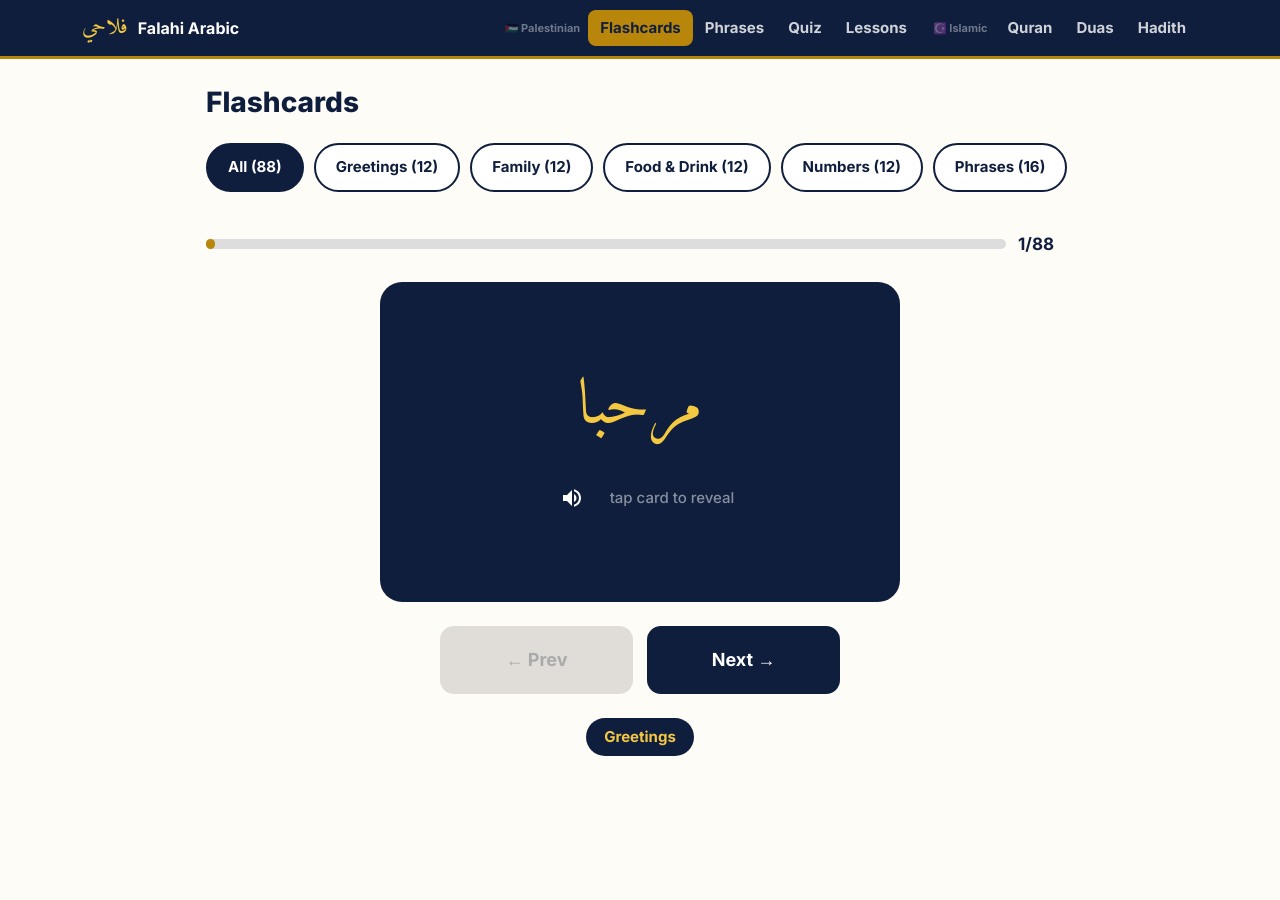
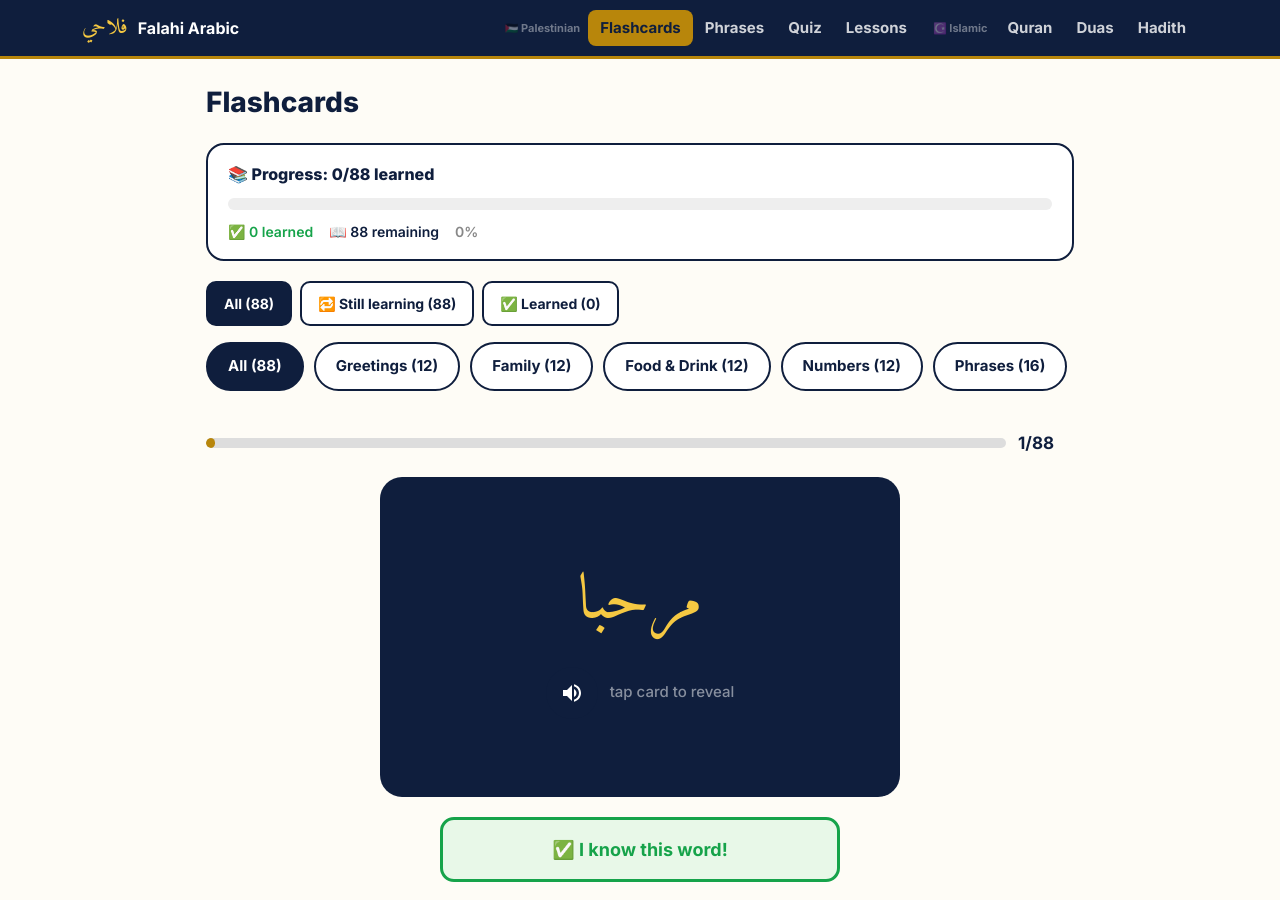
Before and after one commit to JaberSE09/falahi-arabic, a Next.js app: page /flashcards in a window 1280 px wide. Shown: the top 900 px of the page. Before the commit the page ends 804 px from the top, so only its background shows below. Built offline with nearby package versions, Linux system fonts and the light colour scheme.

Commit message:
feat: learned/unlearned tracking on flashcards — filter tabs, progress bar, persistent localStorage, auto-advance on mark

```diff
--- a/src/app/flashcards/page.tsx
+++ b/src/app/flashcards/page.tsx
@@ -1,26 +1,81 @@
 "use client";
-import { useState } from "react";
+import { useState, useEffect, useCallback } from "react";
 import { vocabulary, categories, Word } from "@/lib/vocabulary";
 import SpeakButton from "@/components/SpeakButton";
 
-function FlashCard({ word, onNext, onPrev, index, total }: {
-  word: Word; onNext: () => void; onPrev: () => void; index: number; total: number;
+// ─── Persistence ─────────────────────────────────────────────────────────────
+const STORAGE_KEY = "falahi_learned_v1";
+
+function loadLearned(): Set<string> {
+  if (typeof window === "undefined") return new Set();
+  try {
+    const raw = localStorage.getItem(STORAGE_KEY);
+    if (raw) return new Set(JSON.parse(raw) as string[]);
+  } catch { /* ignore */ }
+  return new Set();
+}
+
+function saveLearned(ids: Set<string>) {
+  try {
+    localStorage.setItem(STORAGE_KEY, JSON.stringify([...ids]));
+  } catch { /* ignore */ }
+}
+
+type FilterMode = "all" | "unlearned" | "learned";
+
+// ─── FlashCard ────────────────────────────────────────────────────────────────
+function FlashCard({
+  word, index, total, isLearned,
+  onMarkLearned, onMarkUnlearned, onNext, onPrev,
+}: {
+  word: Word; index: number; total: number; isLearned: boolean;
+  onMarkLearned: () => void; onMarkUnlearned: () => void;
+  onNext: () => void; onPrev: () => void;
 }) {
   const [flipped, setFlipped] = useState(false);
+
   const next = () => { setFlipped(false); setTimeout(onNext, 150); };
   const prev = () => { setFlipped(false); setTimeout(onPrev, 150); };
 
+  const handleMark = () => {
+    if (isLearned) {
+      onMarkUnlearned();
+    } else {
+      onMarkLearned();
+      setTimeout(() => { setFlipped(false); setTimeout(onNext, 150); }, 350);
+    }
+  };
+
   return (
-    <div style={{ display: "flex", flexDirection: "column", alignItems: "center", gap: 24 }}>
-      {/* Progress */}
+    <div style={{ display: "flex", flexDirection: "column", alignItems: "center", gap: 20 }}>
+
+      {/* Progress bar */}
       <div style={{ width: "100%", display: "flex", alignItems: "center", gap: 12 }}>
-        <div style={{ flex: 1, height: 10, borderRadius: 99, background: "#ddd" }}>
-          <div style={{ height: 10, borderRadius: 99, background: "var(--gold)", width: `${((index+1)/total)*100}%`, transition: "width 0.3s" }} />
+        <div style={{ flex: 1, height: 10, borderRadius: 99, background: "#ddd", overflow: "hidden" }}>
+          <div style={{
+            height: 10, borderRadius: 99,
+            background: isLearned ? "#4ade80" : "var(--gold)",
+            width: `${((index + 1) / total) * 100}%`,
+            transition: "width 0.3s",
+          }} />
         </div>
-        <span style={{ fontSize: 17, fontWeight: 700, color: "var(--navy)", minWidth: 56 }}>{index+1}/{total}</span>
+        <span style={{ fontSize: 17, fontWeight: 700, color: "var(--navy)", minWidth: 56 }}>
+          {index + 1}/{total}
+        </span>
       </div>
 
-      {/* Card */}
+      {/* Learned badge */}
+      {isLearned && (
+        <div style={{
+          display: "flex", alignItems: "center", gap: 6,
+          background: "rgba(74,222,128,0.12)", border: "2px solid #4ade80",
+          borderRadius: 99, padding: "5px 16px", fontSize: 15, fontWeight: 700, color: "#16a34a",
+        }}>
+          ✅ You know this word!
+        </div>
+      )}
+
+      {/* Flip card — PR #1 fix: ignore clicks on SpeakButton */}
       <div
         onClick={(e) => {
           if (e.target instanceof Element && e.target.closest("button")) return;
@@ -28,78 +83,268 @@ function FlashCard({ word, onNext, onPrev, index, total }: {
         }}
         style={{ width: "100%", maxWidth: 520, height: "min(320px, 60vw)", perspective: 1000, cursor: "pointer" }}
       >
-        <div style={{ position: "relative", width: "100%", height: "100%", transformStyle: "preserve-3d", transition: "transform 0.55s", transform: flipped ? "rotateY(180deg)" : "rotateY(0deg)" }}>
+        <div style={{
+          position: "relative", width: "100%", height: "100%",
+          transformStyle: "preserve-3d",
+          transition: "transform 0.55s",
+          transform: flipped ? "rotateY(180deg)" : "rotateY(0deg)",
+        }}>
           {/* Front */}
-          <div style={{ position: "absolute", inset: 0, backfaceVisibility: "hidden", borderRadius: 22, background: "var(--navy)", display: "flex", flexDirection: "column", alignItems: "center", justifyContent: "center", padding: 28, textAlign: "center" }}>
-            <div className="arabic" style={{ fontSize: "clamp(40px, 10vw, 64px)", color: "var(--gold-light)", marginBottom: 16, lineHeight: 1.5 }}>{word.arabic}</div>
+          <div style={{
+            position: "absolute", inset: 0, backfaceVisibility: "hidden",
+            borderRadius: 22,
+            background: isLearned
+              ? "linear-gradient(135deg, #166534 0%, #15803d 100%)"
+              : "var(--navy)",
+            display: "flex", flexDirection: "column", alignItems: "center",
+            justifyContent: "center", padding: 28, textAlign: "center",
+            boxShadow: isLearned ? "0 0 0 3px #4ade80" : "none",
+            transition: "background 0.4s, box-shadow 0.4s",
+          }}>
+            <div className="arabic" style={{ fontSize: "clamp(40px, 10vw, 64px)", color: "var(--gold-light)", marginBottom: 16, lineHeight: 1.5 }}>
+              {word.arabic}
+            </div>
             <div style={{ display: "flex", alignItems: "center", gap: 12 }}>
               <SpeakButton text={word.arabic} size="lg" />
               <span style={{ fontSize: 15, color: "rgba(255,255,255,0.5)", fontWeight: 500 }}>tap card to reveal</span>
             </div>
           </div>
+
           {/* Back */}
-          <div style={{ position: "absolute", inset: 0, backfaceVisibility: "hidden", transform: "rotateY(180deg)", borderRadius: 22, background: "var(--gold)", display: "flex", flexDirection: "column", alignItems: "center", justifyContent: "center", padding: 28, textAlign: "center" }}>
+          <div style={{
+            position: "absolute", inset: 0, backfaceVisibility: "hidden",
+            transform: "rotateY(180deg)", borderRadius: 22,
+            background: isLearned
+              ? "linear-gradient(135deg, #4ade80 0%, #22c55e 100%)"
+              : "var(--gold)",
+            display: "flex", flexDirection: "column", alignItems: "center",
+            justifyContent: "center", padding: 28, textAlign: "center",
+          }}>
             <div style={{ fontSize: "clamp(22px,5vw,30px)", fontWeight: 800, color: "white", marginBottom: 6, lineHeight: 1.3 }}>{word.english}</div>
-            <div style={{ fontSize: 18, fontStyle: "italic", color: "rgba(255,255,255,0.8)", marginBottom: 14 }}>{word.transliteration}</div>
+            <div style={{ fontSize: 18, fontStyle: "italic", color: "rgba(255,255,255,0.85)", marginBottom: 14 }}>{word.transliteration}</div>
             {word.example && (
               <div style={{ padding: "10px 16px", borderRadius: 12, background: "rgba(255,255,255,0.3)", maxWidth: "100%" }}>
                 <div style={{ display: "flex", alignItems: "center", justifyContent: "center", gap: 8, marginBottom: 4 }}>
                   <SpeakButton text={word.example} size="sm" />
                   <span className="arabic" style={{ fontSize: 20, color: "white" }}>{word.example}</span>
                 </div>
-                <div style={{ fontSize: 14, color: "rgba(255,255,255,0.8)", fontStyle: "italic" }}>{word.exampleTranslation}</div>
+                <div style={{ fontSize: 14, color: "rgba(255,255,255,0.85)", fontStyle: "italic" }}>{word.exampleTranslation}</div>
               </div>
             )}
           </div>
         </div>
       </div>
 
-      {/* Nav buttons — large touch targets */}
+      {/* Mark learned / unlearned */}
+      <button
+        onClick={handleMark}
+        style={{
+          width: "100%", maxWidth: 400,
+          padding: "15px 0", borderRadius: 14,
+          fontSize: 18, fontWeight: 700, cursor: "pointer",
+          border: isLearned ? "3px solid #dc2626" : "3px solid #16a34a",
+          background: isLearned ? "rgba(220,38,38,0.08)" : "rgba(74,222,128,0.12)",
+          color: isLearned ? "#dc2626" : "#16a34a",
+          transition: "all 0.2s",
+        }}
+      >
+        {isLearned ? "🔄 Mark as unlearned" : "✅ I know this word!"}
+      </button>
+
+      {/* Prev / Next */}
       <div style={{ display: "flex", gap: 14, width: "100%", maxWidth: 400 }}>
-        <button onClick={prev} disabled={index===0} style={{
+        <button onClick={prev} disabled={index === 0} style={{
           flex: 1, padding: "16px 0", borderRadius: 14, fontWeight: 700, fontSize: 18,
-          background: index===0 ? "#e0ddd8" : "white", color: index===0 ? "#aaa" : "var(--navy)",
-          border: "3px solid " + (index===0 ? "#e0ddd8" : "var(--navy)"), cursor: index===0 ? "not-allowed" : "pointer",
+          background: index === 0 ? "#e0ddd8" : "white",
+          color: index === 0 ? "#aaa" : "var(--navy)",
+          border: "3px solid " + (index === 0 ? "#e0ddd8" : "var(--navy)"),
+          cursor: index === 0 ? "not-allowed" : "pointer",
         }}>← Prev</button>
-        <button onClick={next} disabled={index===total-1} style={{
+        <button onClick={next} disabled={index === total - 1} style={{
           flex: 1, padding: "16px 0", borderRadius: 14, fontWeight: 700, fontSize: 18,
-          background: index===total-1 ? "#e0ddd8" : "var(--navy)", color: index===total-1 ? "#aaa" : "white",
-          border: "3px solid " + (index===total-1 ? "#e0ddd8" : "var(--navy)"), cursor: index===total-1 ? "not-allowed" : "pointer",
+          background: index === total - 1 ? "#e0ddd8" : "var(--navy)",
+          color: index === total - 1 ? "#aaa" : "white",
+          border: "3px solid " + (index === total - 1 ? "#e0ddd8" : "var(--navy)"),
+          cursor: index === total - 1 ? "not-allowed" : "pointer",
         }}>Next →</button>
       </div>
 
-      <span style={{ fontSize: 15, padding: "7px 18px", borderRadius: 99, background: "var(--navy)", color: "var(--gold-light)", fontWeight: 700 }}>{word.category}</span>
+      <span style={{ fontSize: 15, padding: "7px 18px", borderRadius: 99, background: "var(--navy)", color: "var(--gold-light)", fontWeight: 700 }}>
+        {word.category}
+      </span>
     </div>
   );
 }
 
+// ─── Progress summary ─────────────────────────────────────────────────────────
+function ProgressSummary({ total, learnedCount, onReset }: { total: number; learnedCount: number; onReset: () => void }) {
+  const pct = total > 0 ? Math.round((learnedCount / total) * 100) : 0;
+  const barColor = pct === 100 ? "#4ade80" : pct >= 50 ? "#facc15" : "var(--gold)";
+
+  return (
+    <div style={{
+      background: "white", borderRadius: 18, padding: "16px 20px", marginBottom: 20,
+      border: "2px solid var(--navy)", display: "flex", flexDirection: "column", gap: 10,
+    }}>
+      <div style={{ display: "flex", alignItems: "center", justifyContent: "space-between" }}>
+        <span style={{ fontSize: 16, fontWeight: 800, color: "var(--navy)" }}>
+          {pct === 100 ? "🎉 All learned!" : `📚 Progress: ${learnedCount}/${total} learned`}
+        </span>
+        {learnedCount > 0 && (
+          <button onClick={onReset} style={{
+            fontSize: 13, fontWeight: 600, color: "#dc2626",
+            background: "rgba(220,38,38,0.08)", border: "1.5px solid #dc2626",
+            borderRadius: 8, padding: "4px 10px", cursor: "pointer",
+          }}>
+            Reset all
+          </button>
+        )}
+      </div>
+      <div style={{ height: 12, borderRadius: 99, background: "#eee", overflow: "hidden" }}>
+        <div style={{ height: "100%", borderRadius: 99, background: barColor, width: `${pct}%`, transition: "width 0.5s ease" }} />
+      </div>
+      <div style={{ display: "flex", gap: 16, fontSize: 14, fontWeight: 600 }}>
+        <span style={{ color: "#16a34a" }}>✅ {learnedCount} learned</span>
+        <span style={{ color: "var(--navy)" }}>📖 {total - learnedCount} remaining</span>
+        <span style={{ color: "#888" }}>{pct}%</span>
+      </div>
+    </div>
+  );
+}
+
+// ─── Main page ────────────────────────────────────────────────────────────────
 export default function Flashcards() {
   const [selectedCat, setSelectedCat] = useState("All");
+  const [filterMode, setFilterMode] = useState<FilterMode>("all");
   const [index, setIndex] = useState(0);
-  const words = selectedCat === "All" ? vocabulary : vocabulary.filter(w => w.category === selectedCat);
+  const [learned, setLearned] = useState<Set<string>>(new Set());
+  const [mounted, setMounted] = useState(false);
+
+  useEffect(() => { setLearned(loadLearned()); setMounted(true); }, []);
+  useEffect(() => { if (mounted) saveLearned(learned); }, [learned, mounted]);
+
+  const baseWords = selectedCat === "All" ? vocabulary : vocabulary.filter(w => w.category === selectedCat);
+  const words: Word[] =
+    filterMode === "unlearned" ? baseWords.filter(w => !learned.has(w.arabic)) :
+    filterMode === "learned"   ? baseWords.filter(w => learned.has(w.arabic)) :
+    baseWords;
+
+  const safeIndex = Math.min(index, Math.max(0, words.length - 1));
+
   const handleCat = (cat: string) => { setSelectedCat(cat); setIndex(0); };
+  const handleFilter = (mode: FilterMode) => { setFilterMode(mode); setIndex(0); };
+
+  const markLearned = useCallback(() => {
+    if (!words[safeIndex]) return;
+    setLearned(prev => new Set([...prev, words[safeIndex].arabic]));
+  }, [words, safeIndex]);
+
+  const markUnlearned = useCallback(() => {
+    if (!words[safeIndex]) return;
+    setLearned(prev => { const next = new Set(prev); next.delete(words[safeIndex].arabic); return next; });
+  }, [words, safeIndex]);
+
+  const resetAll = () => {
+    if (confirm("Reset all learned words? This cannot be undone.")) setLearned(new Set());
+  };
+
+  const learnedInCat = baseWords.filter(w => learned.has(w.arabic)).length;
+  const unlearnedCount = baseWords.filter(w => !learned.has(w.arabic)).length;
 
   return (
     <div className="fade-in">
       <h1 style={{ fontSize: 28, fontWeight: 800, color: "var(--navy)", marginBottom: 18 }}>Flashcards</h1>
+
+      {/* Progress summary */}
+      {mounted && (
+        <ProgressSummary total={baseWords.length} learnedCount={learnedInCat} onReset={resetAll} />
+      )}
+
+      {/* Filter tabs: All / Still learning / Learned */}
+      <div style={{ display: "flex", gap: 8, marginBottom: 16, flexWrap: "wrap" }}>
+        {([
+          { mode: "all" as FilterMode, label: `All (${baseWords.length})` },
+          { mode: "unlearned" as FilterMode, label: `🔁 Still learning (${unlearnedCount})` },
+          { mode: "learned" as FilterMode, label: `✅ Learned (${learnedInCat})` },
+        ]).map(({ mode, label }) => (
+          <button key={mode} onClick={() => handleFilter(mode)} style={{
+            padding: "9px 16px", borderRadius: 10, fontSize: 14, fontWeight: 700,
+            cursor: "pointer", whiteSpace: "nowrap",
+            background: filterMode === mode ? "var(--navy)" : "white",
+            color: filterMode === mode ? "white" : "var(--navy)",
+            border: "2px solid var(--navy)", transition: "all 0.15s",
+          }}>
+            {label}
+          </button>
+        ))}
+      </div>
+
+      {/* Category pills */}
       <div style={{ display: "flex", gap: 10, overflowX: "auto", paddingBottom: 10, marginBottom: 28, scrollbarWidth: "none" }}>
         {["All", ...categories].map(cat => (
           <button key={cat} onClick={() => handleCat(cat)} style={{
-            padding: "10px 20px", borderRadius: 99, fontSize: 15, fontWeight: 700, cursor: "pointer", whiteSpace: "nowrap", flexShrink: 0,
-            background: selectedCat===cat ? "var(--navy)" : "white",
-            color: selectedCat===cat ? "white" : "var(--navy)",
+            padding: "10px 20px", borderRadius: 99, fontSize: 15, fontWeight: 700,
+            cursor: "pointer", whiteSpace: "nowrap", flexShrink: 0,
+            background: selectedCat === cat ? "var(--navy)" : "white",
+            color: selectedCat === cat ? "white" : "var(--navy)",
             border: "2px solid var(--navy)",
           }}>
-            {cat} ({cat==="All" ? vocabulary.length : vocabulary.filter(w=>w.category===cat).length})
+            {cat} ({cat === "All" ? vocabulary.length : vocabulary.filter(w => w.category === cat).length})
           </button>
         ))}
       </div>
-      <FlashCard
-        word={words[index]}
-        onNext={() => setIndex(i => Math.min(i+1, words.length-1))}
-        onPrev={() => setIndex(i => Math.max(i-1, 0))}
-        index={index} total={words.length}
-      />
+
+      {/* Card or empty state */}
+      {words.length === 0 ? (
+        <div style={{ textAlign: "center", padding: "48px 24px", background: "white", borderRadius: 22, border: "2px solid var(--navy)" }}>
+          {filterMode === "unlearned" ? (
+            <>
+              <div style={{ fontSize: 56, marginBottom: 16 }}>🎉</div>
+              <div style={{ fontSize: 22, fontWeight: 800, color: "var(--navy)", marginBottom: 10 }}>
+                You&apos;ve learned all these words!
+              </div>
+              <p style={{ fontSize: 16, color: "#666", marginBottom: 20 }}>
+                All {baseWords.length} words in this category are marked as learned.
+              </p>
+              <button onClick={() => handleFilter("all")} style={{
+                padding: "13px 28px", borderRadius: 12, fontSize: 17, fontWeight: 700,
+                background: "var(--navy)", color: "white", border: "none", cursor: "pointer",
+              }}>
+                Review all words anyway
+              </button>
+            </>
+          ) : filterMode === "learned" ? (
+            <>
+              <div style={{ fontSize: 56, marginBottom: 16 }}>📖</div>
+              <div style={{ fontSize: 22, fontWeight: 800, color: "var(--navy)", marginBottom: 10 }}>
+                No learned words yet
+              </div>
+              <p style={{ fontSize: 16, color: "#666", marginBottom: 20 }}>
+                Tap &quot;✅ I know this word!&quot; on cards you&apos;ve mastered.
+              </p>
+              <button onClick={() => handleFilter("all")} style={{
+                padding: "13px 28px", borderRadius: 12, fontSize: 17, fontWeight: 700,
+                background: "var(--navy)", color: "white", border: "none", cursor: "pointer",
+              }}>
+                Start studying
+              </button>
+            </>
+          ) : (
+            <div style={{ fontSize: 18, color: "#666" }}>No words found.</div>
+          )}
+        </div>
+      ) : (
+        <FlashCard
+          word={words[safeIndex]}
+          index={safeIndex}
+          total={words.length}
+          isLearned={learned.has(words[safeIndex].arabic)}
+          onMarkLearned={markLearned}
+          onMarkUnlearned={markUnlearned}
+          onNext={() => setIndex(i => Math.min(i + 1, words.length - 1))}
+          onPrev={() => setIndex(i => Math.max(i - 1, 0))}
+        />
+      )}
     </div>
   );
 }
```
